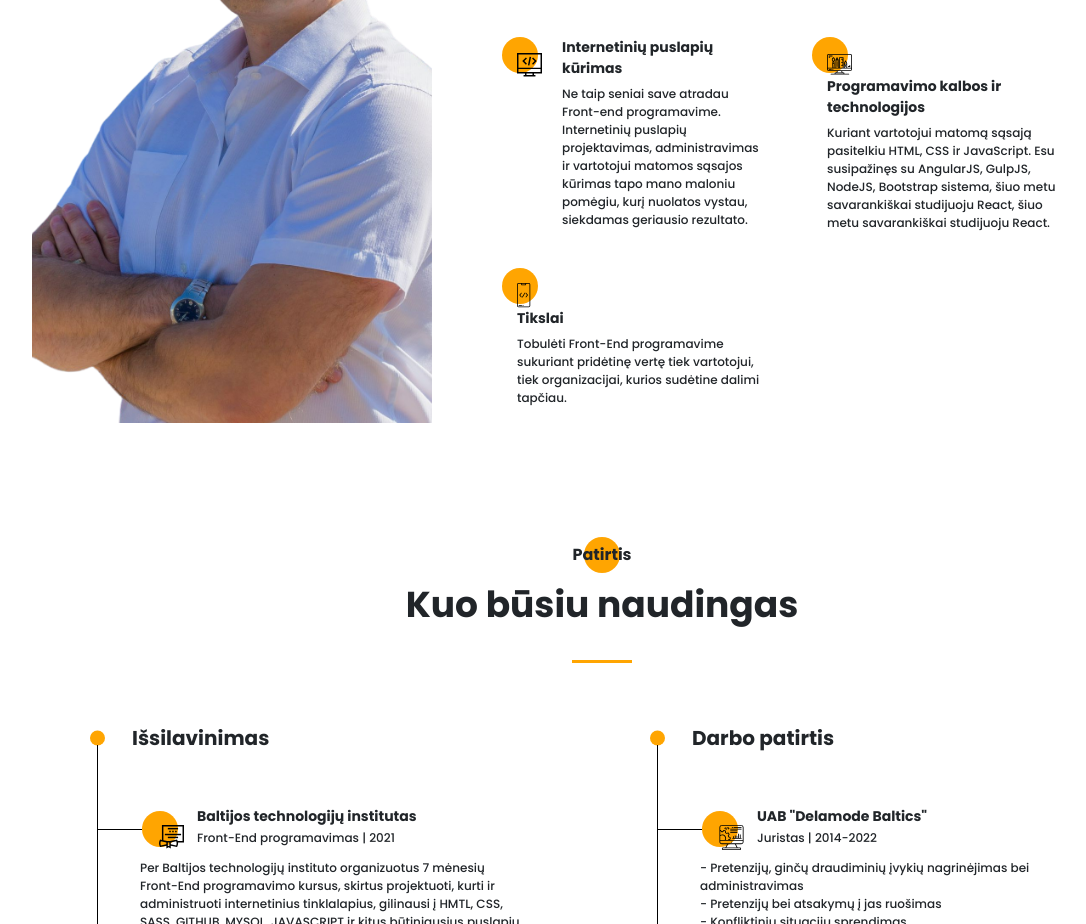
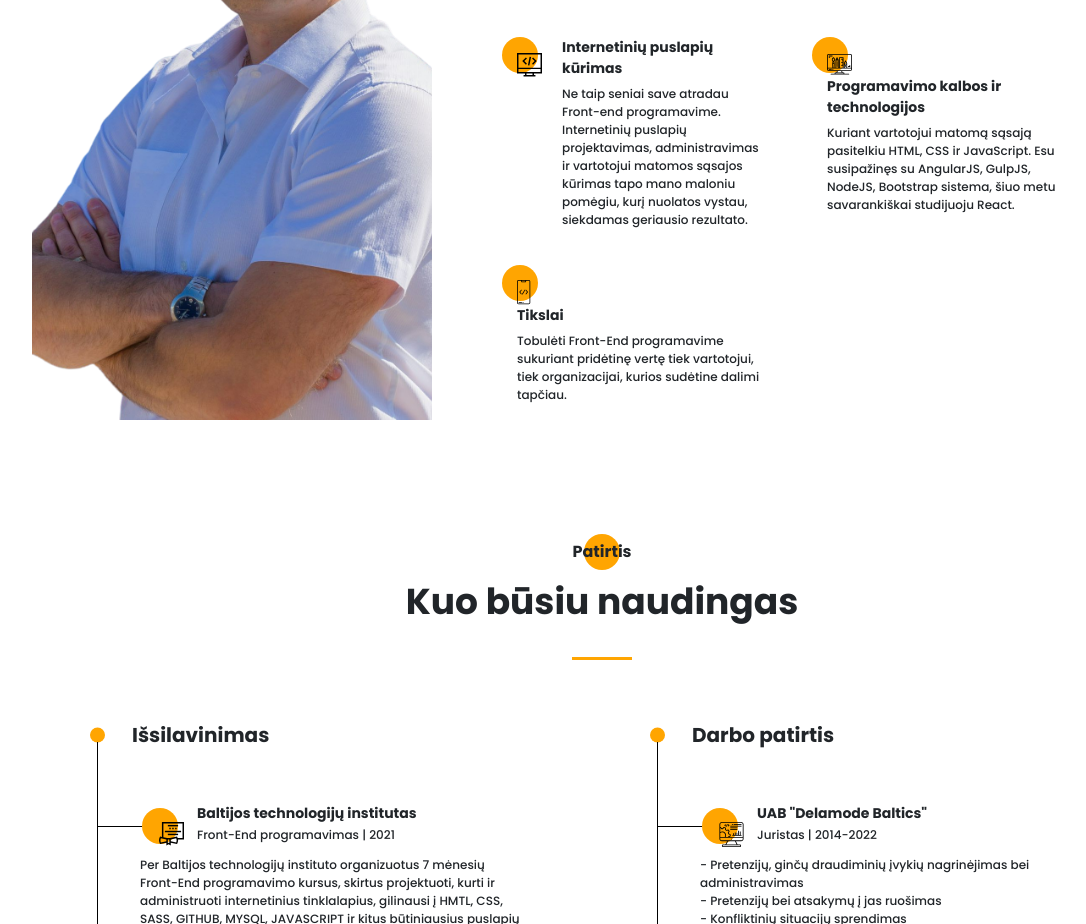
Before and after one commit to gintarasstr/gintarasstr.github.io, a plain HTML site: page index.html in a window 1280 px wide. Shown: the part 1207-2131 px from the top of the page, without its empty margins (38-1124 px from the left). Drawn offline with Linux system fonts and the light colour scheme.

Commit message:
Update index.html

```diff
--- a/index.html
+++ b/index.html
@@ -70,7 +70,7 @@
                         <div>
                             <div class="title title_fz14">Programavimo kalbos ir technologijos</div>
                             <div class="about__skills-text">
-                                <p>Kuriant vartotojui matomą sąsają pasitelkiu HTML, CSS ir JavaScript. Esu susipažinęs su AngularJS, GulpJS, NodeJS, Bootstrap sistema, šiuo metu savarankiškai studijuoju React, šiuo metu savarankiškai studijuoju React.</p>
+                                <p>Kuriant vartotojui matomą sąsają pasitelkiu HTML, CSS ir JavaScript. Esu susipažinęs su AngularJS, GulpJS, NodeJS, Bootstrap sistema, šiuo metu savarankiškai studijuoju React.</p>
                             </div>
                         </div>
                     </div>
```
